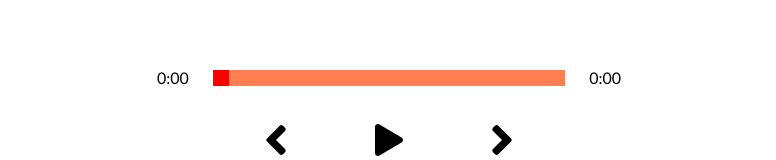
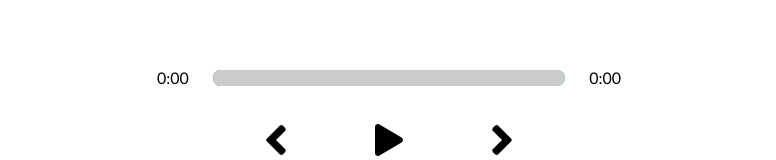
Before and after one commit to Apra487/waves, a React (Create React App) app: page / in a window 1280 px wide. Shown: the part 540-700 px from the top of the page, without its empty margins (251-1027 px from the left). Built offline with nearby package versions, Linux system fonts and the light colour scheme.

Commit message:
customizing track slider

```diff
--- a/src/App.js
+++ b/src/App.js
@@ -34,7 +34,7 @@ function App() {
 	const debouncedSave = useCallback(
 		debounce(
 			playHandle,
-			400
+			200
 		),
 		[]
 	);
--- a/src/components/Player.js
+++ b/src/components/Player.js
@@ -8,7 +8,7 @@ import {
 } from '@fortawesome/free-solid-svg-icons';
 
 export default function Player({
-	currentSong: { audio },
+	currentSong: { audio, color },
 	songs,
 	setCurrentSong,
 	isPlayiyg,
@@ -19,6 +19,7 @@ export default function Player({
 	const [songInfo, setSongInfo] = useState({
 		current: 0,
 		duration: 0,
+		animationPercentage: 0,
 	});
 
 	// * Grabbing html audio element using useRef()
@@ -76,10 +77,17 @@ export default function Player({
 
 	// * Setting song time
 	function timeUpdateHandler(e) {
+		const current = e.target.currentTime;
+		const duration = e.target.duration;
+		const roundedCurrent = Math.round(current);
+		const roundedDuration = Math.round(duration);
+		const percentage = Math.round((roundedCurrent / roundedDuration) * 100);
+
 		setSongInfo({
 			...songInfo,
-			current: e.target.currentTime,
-			duration: e.target.duration,
+			current: current,
+			duration:duration,
+			animationPercentage: percentage,
 		});
 	}
 
@@ -89,11 +97,18 @@ export default function Player({
 		setSongInfo({ ...songInfo, current: e.target.value });
 	}
 
+	const trackAnim = {
+		transform: `translateX(${songInfo.animationPercentage}%)`,
+	  };
+
+
 	return (
 		<div className='player'>
 			<div className='time-control'>
 				<p>{getTime(songInfo.current)}</p>
-				<div className='track'>
+				<div style={{
+            background: `linear-gradient(to right, ${color[0]},${color[1]})`,
+          }} className='track'>
 					<input
 						type='range'
 						onChange={dragHandler}
@@ -101,9 +116,7 @@ export default function Player({
 						max={songInfo.duration ? songInfo.duration : 0}
 						value={songInfo.current}
 					/>
-					<div className="animate-track">
-
-					</div>
+					 <div style={trackAnim} className="animate-track"></div>
 				</div>
 
 				<p>{getTime(songInfo.duration || 0)}</p>
--- a/src/styles/_player.scss
+++ b/src/styles/_player.scss
@@ -35,18 +35,30 @@
 
 }
 
-input[type='range']:focus{
+.track {
+    width: 100%;
+    height: 1rem;
+    position: relative;
+    overflow: hidden;
+    border-radius: 1rem;
+  }
+  .animate-track {
+    background: rgb(204, 204, 204);
+    width: 100%;
+    height: 100%;
+    position: absolute;
+    top: 0;
+    left: 0;
+    transform: translateX(0%);
+    padding: 1rem;
+    pointer-events: none;
+  }
+
+  input[type="range"]:focus {
     outline: none;
-}
-input[type='range']::-webkit-slider-thumb{
+  }
+  input[type="range"]::-webkit-slider-thumb {
     -webkit-appearance: none;
     height: 16px;
     width: 16px;
-    background: red;
-}
-
-.track {
-    background: coral;
-    width: 90%;
-    height: 1rem;
-}
+  }
```
Also changed, not shown: 1 other file (tests, documents, lock files or other folders).
